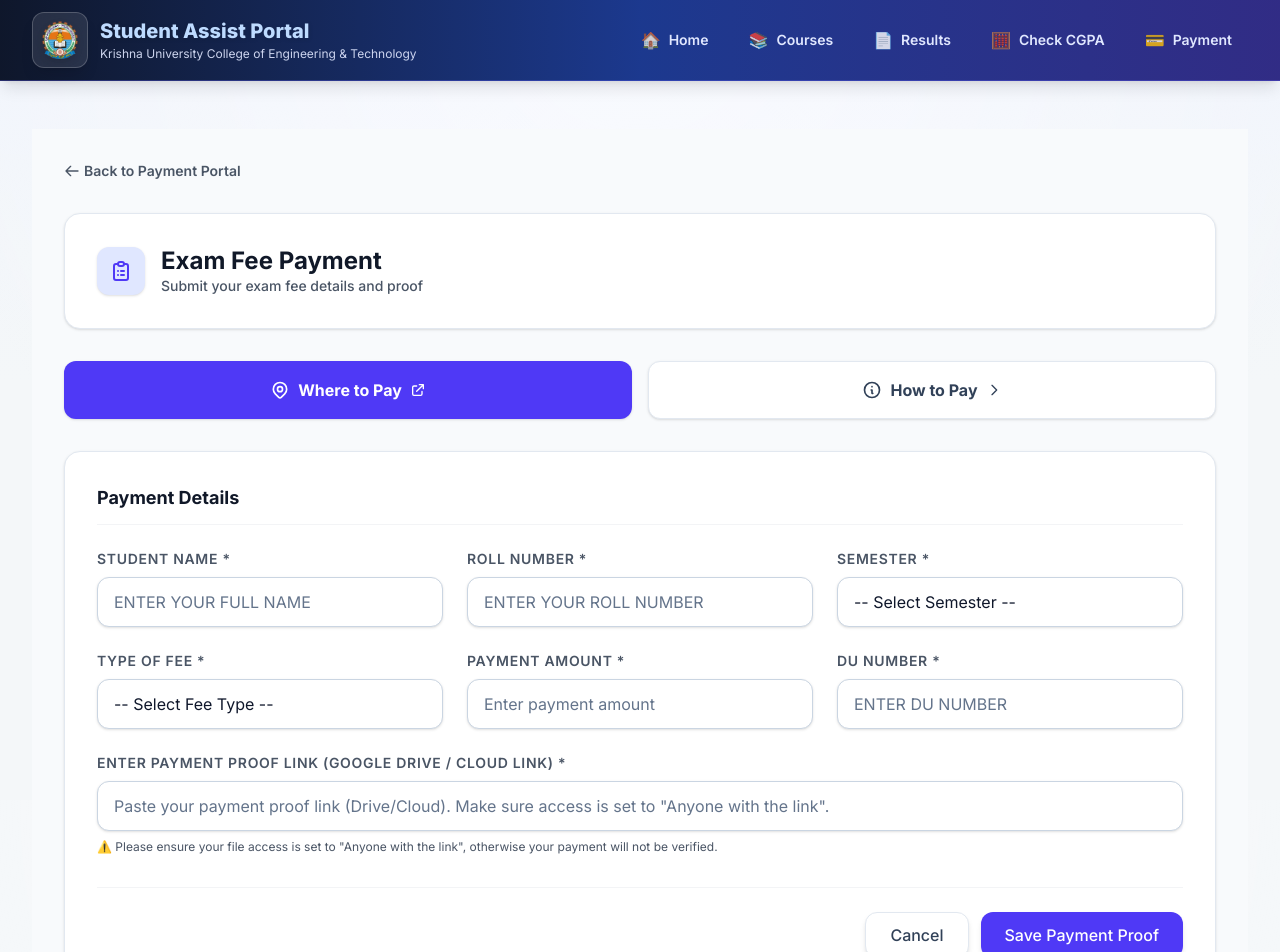
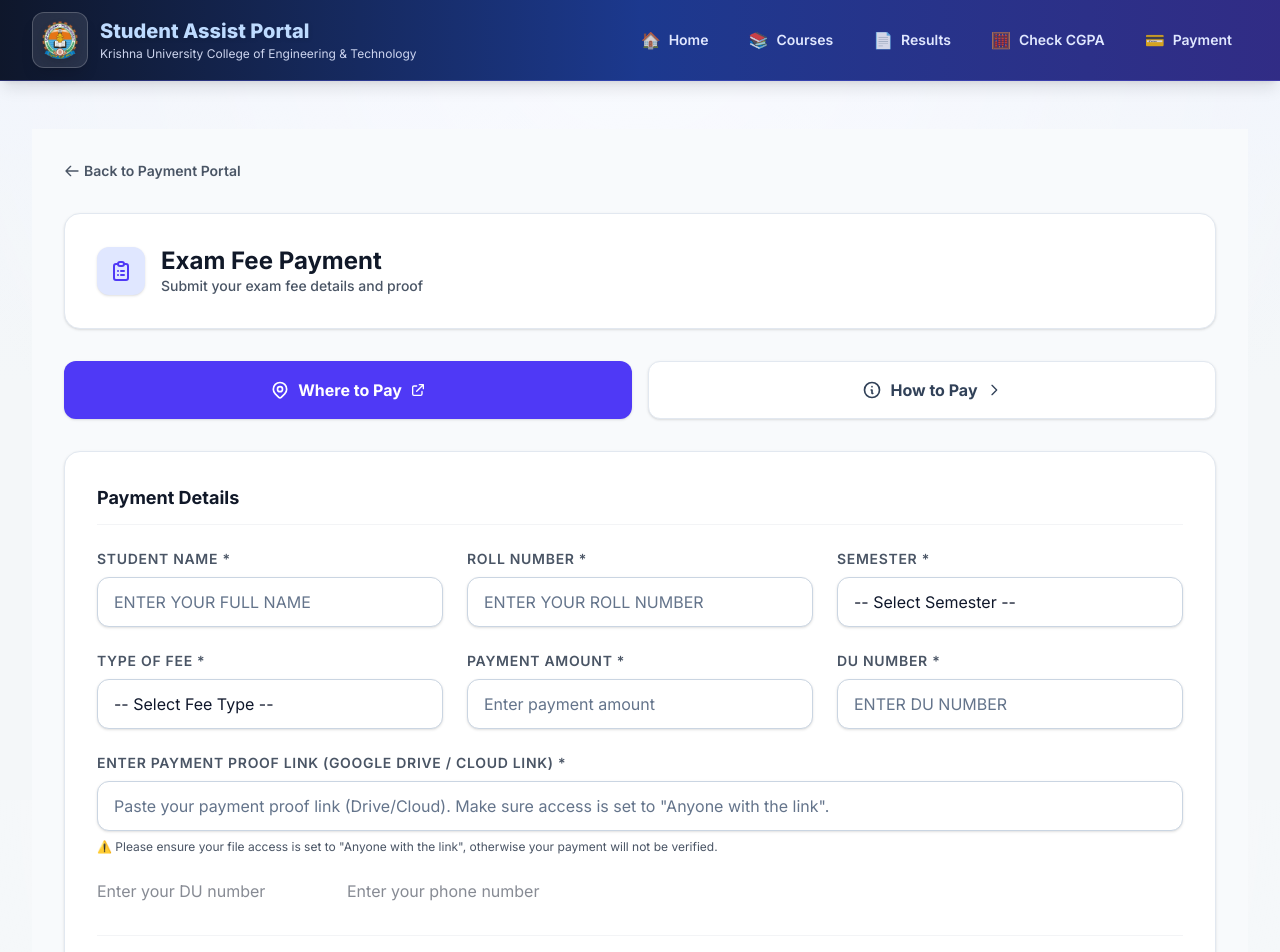
Before and after one commit to krucet12-ctrl/Krucet, a Next.js app: page /payment/exam-fee in a window 1280 px wide. Shown: the top 952 px of the page. Built offline with nearby package versions, Linux system fonts and the light colour scheme.

Commit message:
Changes made

```diff
--- a/src/app/admin-dashboard/payment-management/page.tsx
+++ b/src/app/admin-dashboard/payment-management/page.tsx
@@ -24,6 +24,7 @@ interface Payment {
     // Rejection specific
     rejectionReason?: string;
     rejectionComment?: string;
+    phoneNumber?: string;
 }
 
 export default function PaymentManagement() {
--- a/src/app/payment/exam-fee/page.tsx
+++ b/src/app/payment/exam-fee/page.tsx
@@ -13,6 +13,7 @@ export default function ExamFeePage() {
     const [amount, setAmount] = useState('');
     const [duNumber, setDuNumber] = useState('');
     const [paymentProofLink, setPaymentProofLink] = useState('');
+    const [phoneNumber, setPhoneNumber] = useState('');
     const [errors, setErrors] = useState<{ [key: string]: string }>({});
     const [uploading, setUploading] = useState(false);
     const [message, setMessage] = useState<{ type: 'success' | 'error'; text: string } | null>(null);
@@ -58,6 +59,12 @@ export default function ExamFeePage() {
             }
         }
 
+        if (!safeTrim(phoneNumber)) {
+            newErrors.phoneNumber = 'Phone number is required';
+        } else if (!/^\d{10}$/.test(phoneNumber)) {
+            newErrors.phoneNumber = 'Invalid phone number format';
+        }
+
         setErrors(newErrors);
         return Object.keys(newErrors).length === 0;
     };
@@ -78,7 +85,8 @@ export default function ExamFeePage() {
                 feeType,
                 amount: parseFloat(amount),
                 duNumber,
-                paymentProofLink
+                paymentProofLink,
+                phoneNumber
             };
 
             const response = await fetch('/api/payment/exam-fee', {
@@ -98,6 +106,7 @@ export default function ExamFeePage() {
                 setAmount('');
                 setDuNumber('');
                 setPaymentProofLink('');
+                setPhoneNumber('');
             } else {
                 setMessage({ type: 'error', text: data.error || 'Failed to submit payment proof' });
             }
@@ -378,6 +387,24 @@ export default function ExamFeePage() {
                                 ⚠️ Please ensure your file access is set to "Anyone with the link", otherwise your payment will not be verified.
                             </p>
                         </div>
+
+                        {/* Phone Number */}
+                        <div className="flex gap-4">
+                            <input
+                                type="text"
+                                placeholder="Enter your DU number"
+                                value={duNumber}
+                                onChange={(e) => setDuNumber(e.target.value)}
+                                className="input-class"
+                            />
+                            <input
+                                type="text"
+                                placeholder="Enter your phone number"
+                                value={phoneNumber}
+                                onChange={(e) => setPhoneNumber(e.target.value)}
+                                className="input-class"
+                            />
+                        </div>
                     </div>
 
                     {/* Action Buttons */}
--- a/src/app/payment/tuition-fee/page.tsx
+++ b/src/app/payment/tuition-fee/page.tsx
@@ -12,6 +12,7 @@ export default function TuitionFeePage() {
     const [amount, setAmount] = useState('');
     const [duNumber, setDuNumber] = useState('');
     const [paymentProofLink, setPaymentProofLink] = useState('');
+    const [phoneNumber, setPhoneNumber] = useState('');
     const [errors, setErrors] = useState<{ [key: string]: string }>({});
     const [uploading, setUploading] = useState(false);
     const [message, setMessage] = useState<{ type: 'success' | 'error'; text: string } | null>(null);
@@ -53,6 +54,12 @@ export default function TuitionFeePage() {
             }
         }
 
+        if (!safeTrim(phoneNumber)) {
+            newErrors.phoneNumber = 'Phone number is required';
+        } else if (!/^\d{10}$/.test(phoneNumber)) {
+            newErrors.phoneNumber = 'Invalid phone number format';
+        }
+
         setErrors(newErrors);
         return Object.keys(newErrors).length === 0;
     };
@@ -72,7 +79,8 @@ export default function TuitionFeePage() {
                 yearOfFee,
                 amount: parseFloat(amount),
                 duNumber,
-                paymentProofLink
+                paymentProofLink,
+                phoneNumber
             };
 
             const response = await fetch('/api/payment/tuition-fee', {
@@ -91,6 +99,7 @@ export default function TuitionFeePage() {
                 setAmount('');
                 setDuNumber('');
                 setPaymentProofLink('');
+                setPhoneNumber('');
             } else {
                 setMessage({ type: 'error', text: data.error || 'Failed to submit payment proof' });
             }
@@ -344,6 +353,30 @@ export default function TuitionFeePage() {
                             ⚠️ Please ensure your file access is set to "Anyone with the link", otherwise your payment will not be verified.
                         </p>
                     </div>
+
+                    {/* Phone Number */}
+                    <div>
+                        <label htmlFor="phoneNumber" className="label-premium">
+                            Phone Number *
+                        </label>
+                        <input
+                            type="text"
+                            id="phoneNumber"
+                            autoComplete="off"
+                            value={phoneNumber}
+                            onChange={(e) => setPhoneNumber(e.target.value)}
+                            placeholder="Enter your phone number"
+                            className="input-class"
+                        />
+                        {errors.phoneNumber && (
+                            <p className="mt-1 text-xs text-red-600 flex items-center">
+                                <svg className="w-4 h-4 mr-1" fill="currentColor" viewBox="0 0 20 20">
+                                    <path fillRule="evenodd" d="M18 10a8 8 0 11-16 0 8 8 0 0116 0zm-7 4a1 1 0 11-2 0 1 1 0 012 0zm-1-9a1 1 0 00-1 1v4a1 1 0 102 0V6a1 1 0 00-1-1z" clipRule="evenodd" />
+                                </svg>
+                                {errors.phoneNumber}
+                            </p>
+                        )}
+                    </div>
                     </div>
                 </div>
 
```
Also changed, not shown: src/lib/firebase.ts (+4 -6 lines).
